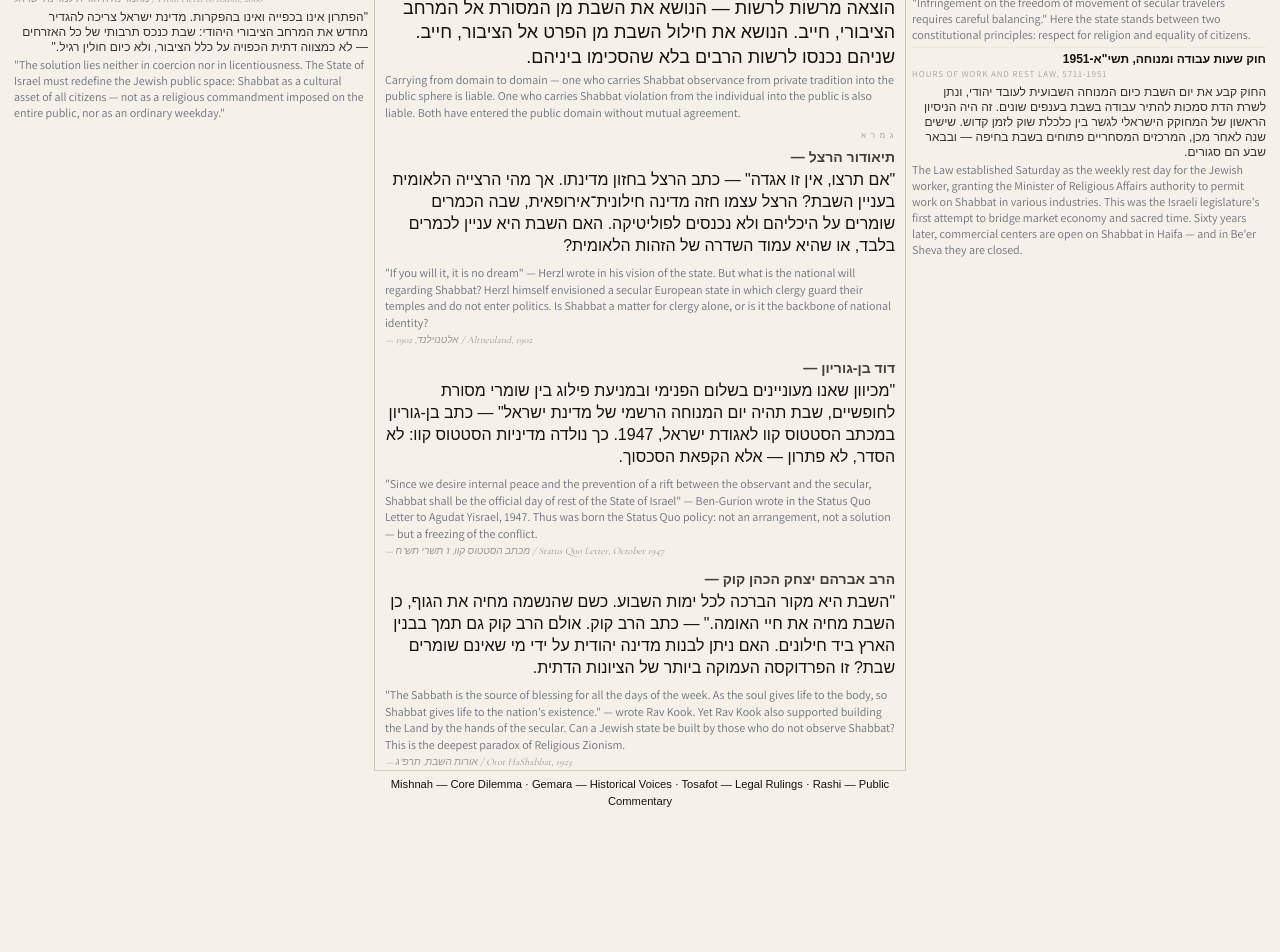
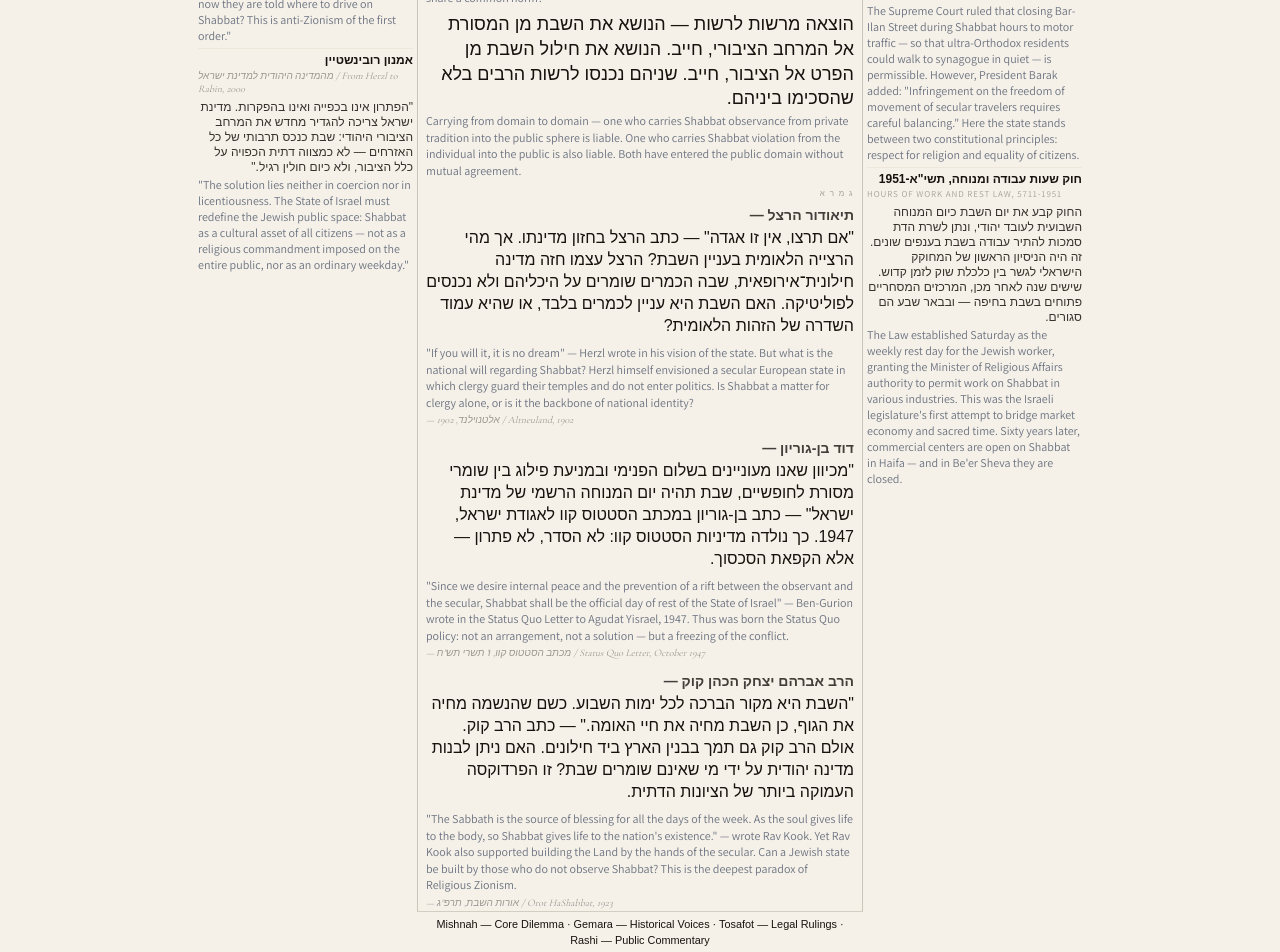
Before and after one commit to elazarweiss/TalmudIL, a Next.js app: page /daf/religion-and-state/shabbat/1a in a window 1280 px wide. Shown: the part 341-1293 px from the top of the page. Before the commit the page ends 1159 px from the top, so only its background shows below. Built offline with nearby package versions, Linux system fonts and the light colour scheme; a web font is replaced by a local one.

Commit message:
fix: narrow folio geometry — 900px sheet, 1fr 2fr 1fr columns, tighter commentary

```diff
--- a/app/globals.css
+++ b/app/globals.css
@@ -118,14 +118,14 @@
 
 /* ── DafLayout — Vilna folio ─────────────────────────── */
 .daf-folio-sheet {
-  max-width: 1400px;
+  max-width: 900px;
   margin: 0 auto;
-  padding: 0 8px 8px;
+  padding: 0 4px 4px;
 }
 
 .daf-folio-body {
   display: grid;
-  grid-template-columns: 1.1fr 1.6fr 1.1fr;
+  grid-template-columns: 1fr 2fr 1fr;
   grid-template-rows: auto auto;
   align-items: start;
   column-gap: 0;
@@ -135,7 +135,7 @@
 .daf-folio-main {
   grid-column: 2;
   grid-row: 1;
-  padding: 0 10px;
+  padding: 0 8px;
   border-left:  1px solid rgba(60, 45, 25, 0.22);
   border-right: 1px solid rgba(60, 45, 25, 0.22);
 }
@@ -143,25 +143,25 @@
 .daf-folio-left {
   grid-column: 1;
   grid-row: 1;
-  padding: 0 6px;
-  font-size: 0.72em;
-  line-height: 1.32;
+  padding: 0 4px;
+  font-size: 0.65em;
+  line-height: 1.28;
 }
 
 .daf-folio-right {
   grid-column: 3;
   grid-row: 1;
-  padding: 0 6px;
-  font-size: 0.72em;
-  line-height: 1.32;
+  padding: 0 4px;
+  font-size: 0.65em;
+  line-height: 1.28;
 }
 
 .daf-folio-bottom {
   grid-column: 2;
   grid-row: 2;
-  padding: 5px 10px 0;
+  padding: 4px 8px 0;
   border-top: 1px solid rgba(60, 45, 25, 0.18);
-  font-size: 0.70em;
+  font-size: 0.68em;
   text-align: center;
 }
 
```
